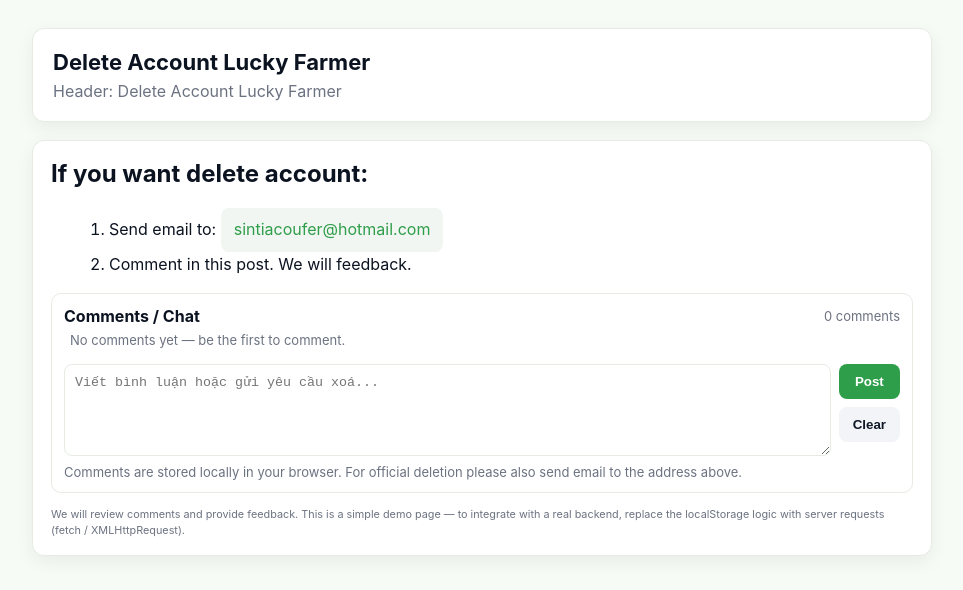
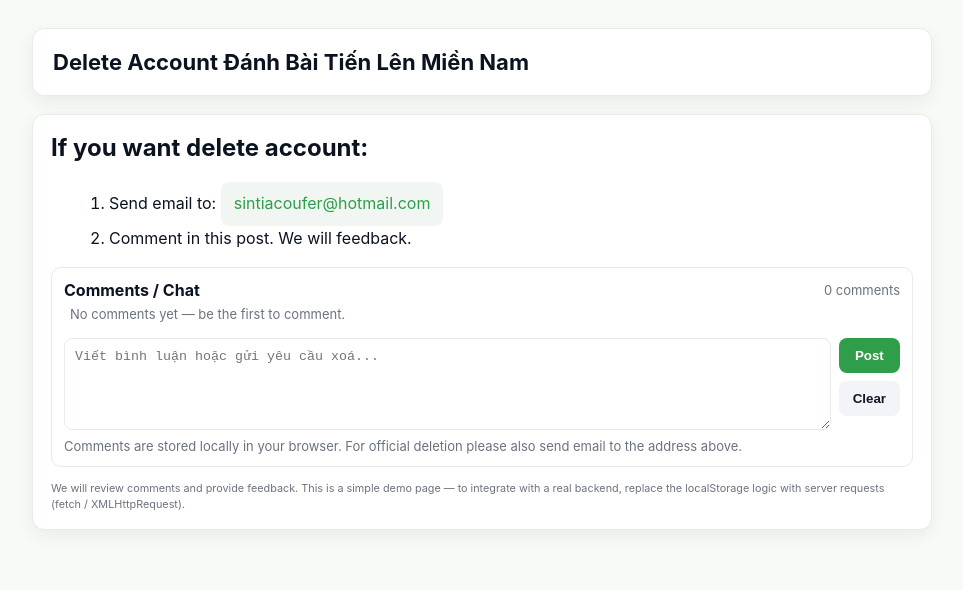
Before and after one commit to threegamepercecon/luckyfarmers.github.io, a plain HTML site: page index.html in a window 1280 px wide. Shown: the whole page, without its empty margins (158-1121 px from the left). Drawn offline with Linux system fonts and the light colour scheme.

Commit message:
Update index.html

```diff
--- a/index.html
+++ b/index.html
@@ -3,7 +3,7 @@
 <head>
   <meta charset="utf-8" />
   <meta name="viewport" content="width=device-width,initial-scale=1" />
-  <title>Delete Account Lucky Farmer</title>
+  <title>Delete Account Đánh Bài Tiến Lên Miền Nam</title>
   <style>
     :root{ --bg:#f7fbf6; --card:#ffffff; --accent:#2f9e4a; --muted:#6b7280; --shadow:0 6px 18px rgba(10,10,10,0.06); --border:#e6ece4; }
     body{ margin:0; font-family:Inter, system-ui, -apple-system, "Segoe UI", Roboto, Arial; background:var(--bg); color:#0b1220; padding:28px; display:flex; justify-content:center; }
@@ -36,8 +36,7 @@
 <body>
   <div class="container">
     <header>
-      <h1>Delete Account Lucky Farmer</h1>
-      <p>Header: Delete Account Lucky Farmer</p>
+      <h1>Delete Account Đánh Bài Tiến Lên Miền Nam</h1>
     </header>
 
     <main class="content" role="main" aria-labelledby="mainTitle">
```
